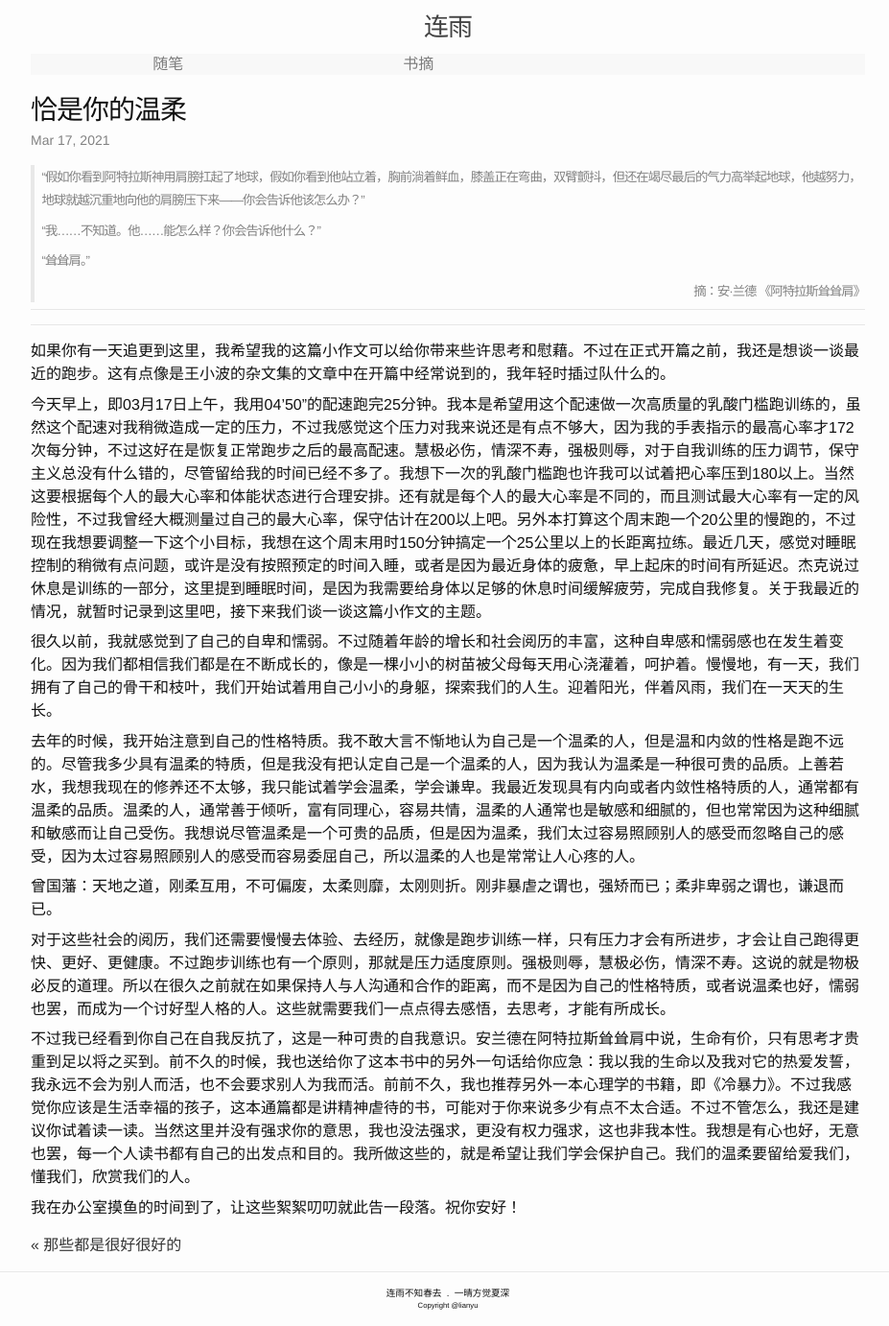
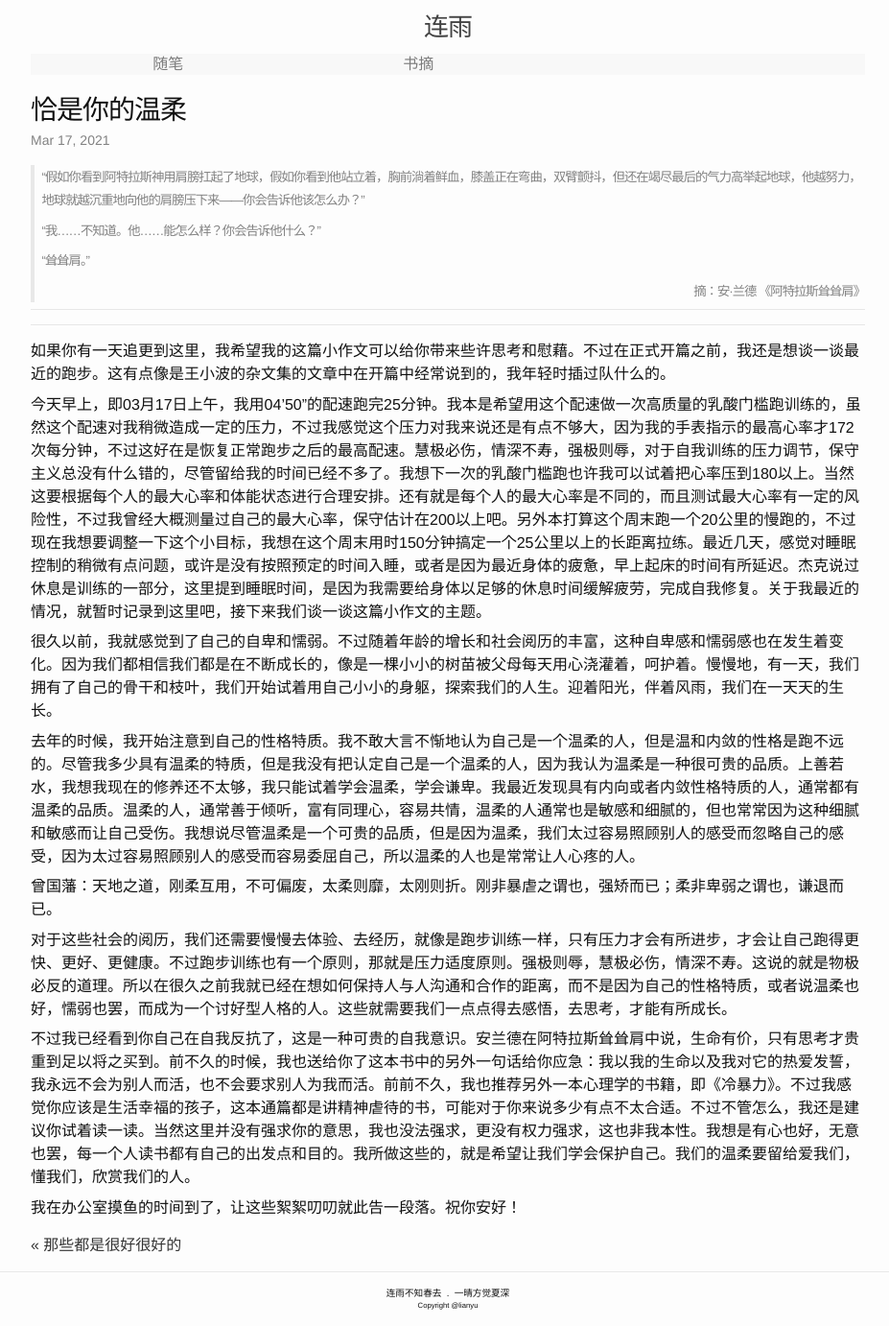
Before and after one commit to lianyu1115/lianyu, a Jekyll site: the page built from _essays/2021-03-17-恰是你的温柔.md, in a window 1280 px wide. Shown: the whole page at 96% size, without its empty margins (173-1100 px from the left). Built offline with Jekyll 4.4.1, drawn with Linux system fonts in a browser that asks for light colours.

Commit message:
Update 2021-03-17-恰是你的温柔.md

```diff
--- a/_essays/2021-03-17-恰是你的温柔.md
+++ b/_essays/2021-03-17-恰是你的温柔.md
@@ -27,7 +27,7 @@ tags: ''
 
 曾国藩：天地之道，刚柔互用，不可偏废，太柔则靡，太刚则折。刚非暴虐之谓也，强矫而已；柔非卑弱之谓也，谦退而已。
 
-对于这些社会的阅历，我们还需要慢慢去体验、去经历，就像是跑步训练一样，只有压力才会有所进步，才会让自己跑得更快、更好、更健康。不过跑步训练也有一个原则，那就是压力适度原则。强极则辱，慧极必伤，情深不寿。这说的就是物极必反的道理。所以在很久之前就在如果保持人与人沟通和合作的距离，而不是因为自己的性格特质，或者说温柔也好，懦弱也罢，而成为一个讨好型人格的人。这些就需要我们一点点得去感悟，去思考，才能有所成长。
+对于这些社会的阅历，我们还需要慢慢去体验、去经历，就像是跑步训练一样，只有压力才会有所进步，才会让自己跑得更快、更好、更健康。不过跑步训练也有一个原则，那就是压力适度原则。强极则辱，慧极必伤，情深不寿。这说的就是物极必反的道理。所以在很久之前我就已经在想如何保持人与人沟通和合作的距离，而不是因为自己的性格特质，或者说温柔也好，懦弱也罢，而成为一个讨好型人格的人。这些就需要我们一点点得去感悟，去思考，才能有所成长。
 
 不过我已经看到你自己在自我反抗了，这是一种可贵的自我意识。安兰德在阿特拉斯耸耸肩中说，生命有价，只有思考才贵重到足以将之买到。前不久的时候，我也送给你了这本书中的另外一句话给你应急：我以我的生命以及我对它的热爱发誓，我永远不会为别人而活，也不会要求别人为我而活。前前不久，我也推荐另外一本心理学的书籍，即《冷暴力》。不过我感觉你应该是生活幸福的孩子，这本通篇都是讲精神虐待的书，可能对于你来说多少有点不太合适。不过不管怎么，我还是建议你试着读一读。当然这里并没有强求你的意思，我也没法强求，更没有权力强求，这也非我本性。我想是有心也好，无意也罢，每一个人读书都有自己的出发点和目的。我所做这些的，就是希望让我们学会保护自己。我们的温柔要留给爱我们，懂我们，欣赏我们的人。
 
```
